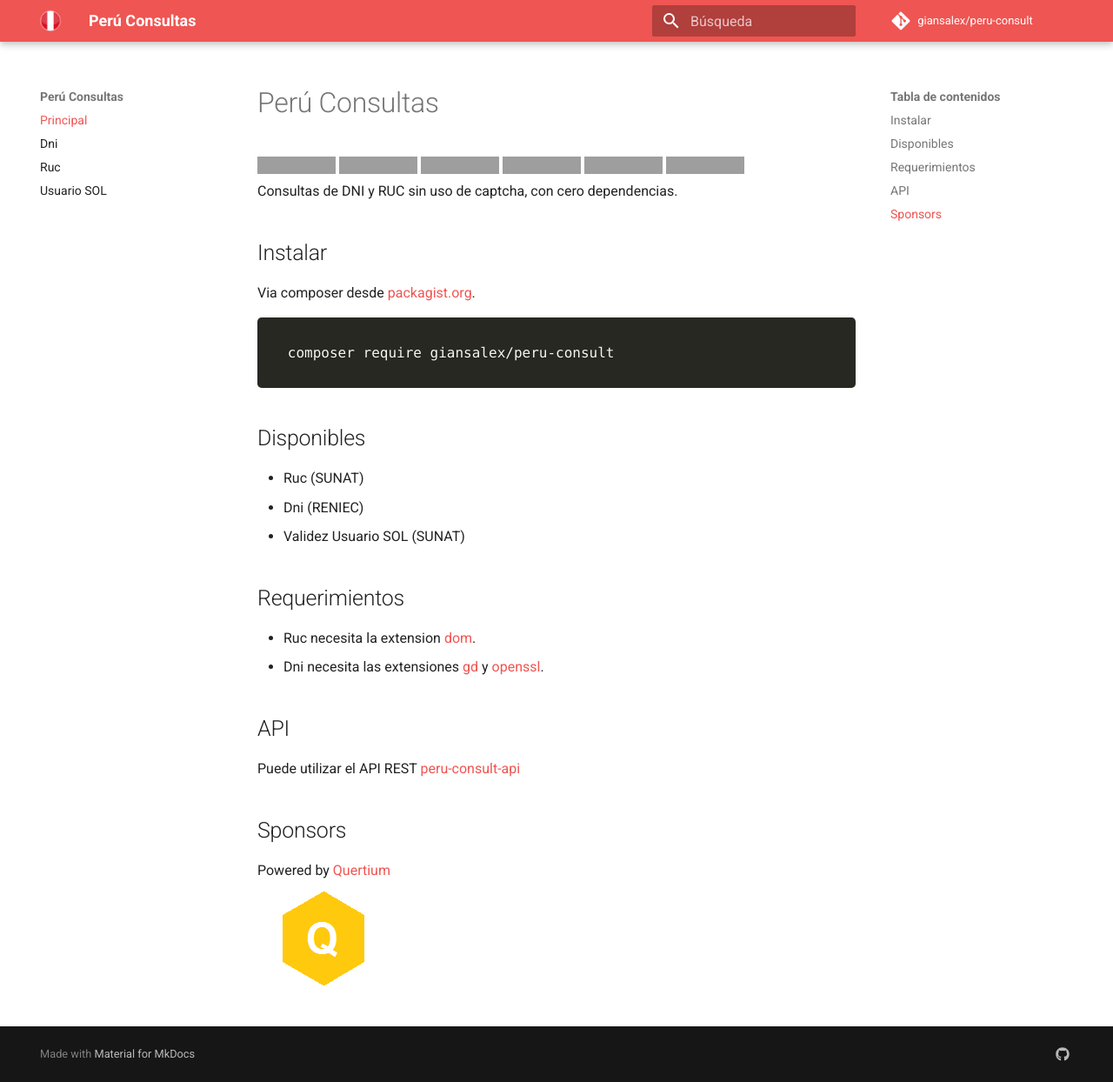
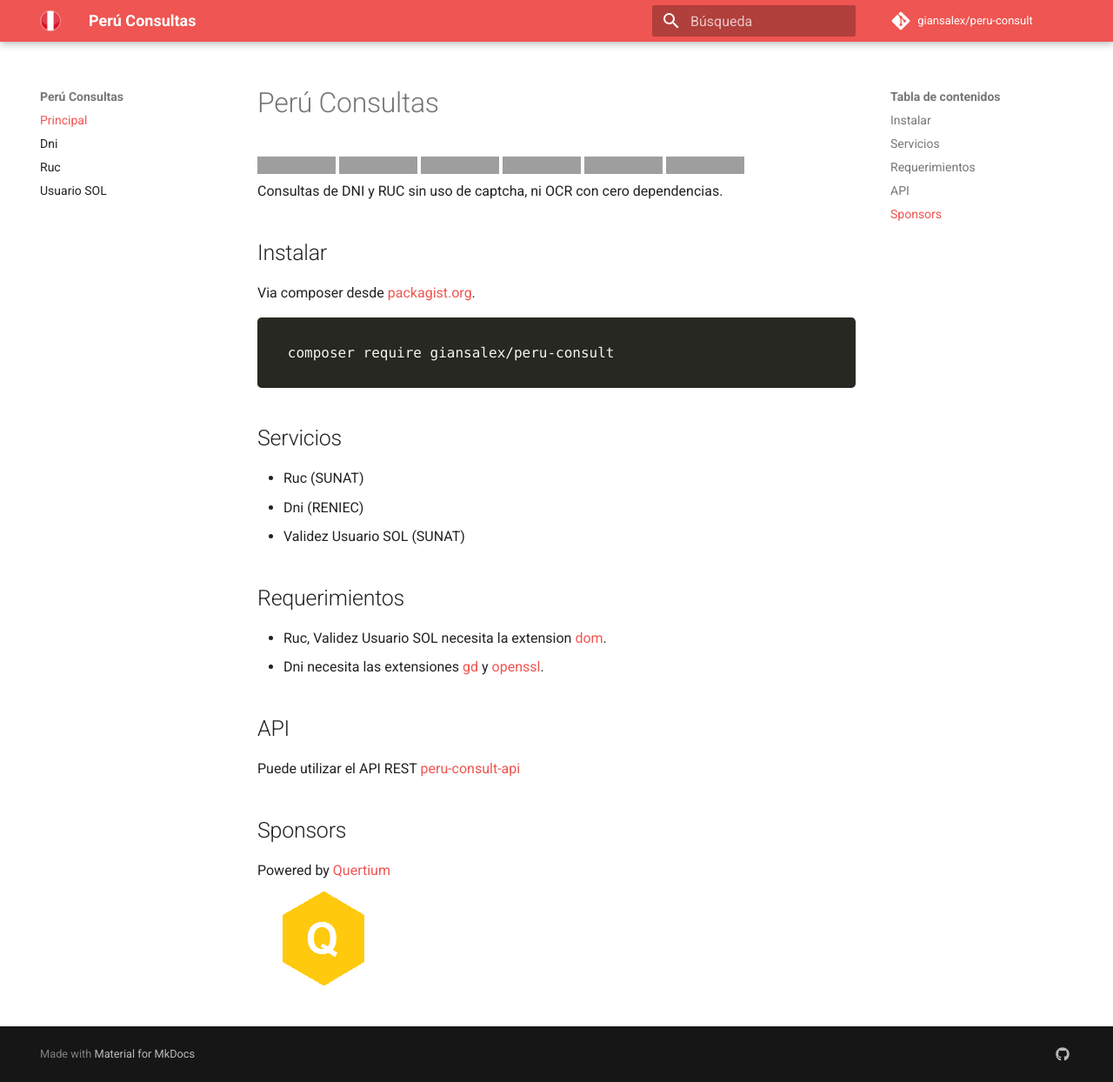
Before and after one commit to giansalex/peru-consult, an MkDocs documentation site: the page built from docs/index.md, in a window 1280 px wide and 1244 px high. Shown: the whole window at 87% size. Built offline with MkDocs 1.6.1 and Material for MkDocs 9.7.7, drawn with Linux system fonts in a browser that asks for light colours; nearby versions of some CDN libraries; comment, search, counter and statistics services are not loaded; old or Windows-style settings are respelled for this version of MkDocs; grey boxes are pictures that could not be loaded.

Commit message:
update list

````diff
--- a/docs/index.md
+++ b/docs/index.md
@@ -6,7 +6,7 @@
 [![Build Status](https://scrutinizer-ci.com/g/giansalex/peru-consult/badges/build.png?b=master)](https://scrutinizer-ci.com/g/giansalex/peru-consult/build-status/master)
 [![Maintainability](https://api.codeclimate.com/v1/badges/c307caea39f1101cbc5d/maintainability)](https://codeclimate.com/github/giansalex/peru-consult/maintainability)
 [![Packagist](https://img.shields.io/packagist/v/giansalex/peru-consult.svg?style=flat-square)](https://packagist.org/packages/giansalex/peru-consult)
-Consultas de DNI y RUC sin uso de captcha, con cero dependencias.
+Consultas de DNI y RUC sin uso de captcha, ni OCR con cero dependencias.
 
 Instalar
 --------
@@ -15,7 +15,7 @@ Via composer desde [packagist.org](https://packagist.org/packages/giansalex/peru
 composer require giansalex/peru-consult
 ```
 
-Disponibles
+Servicios
 ------------
 - Ruc (SUNAT)
 - Dni (RENIEC)
@@ -23,7 +23,7 @@ Disponibles
 
 Requerimientos
 ---------------
-- Ruc necesita la extension [dom](http://php.net/manual/es/book.dom.php).
+- Ruc, Validez Usuario SOL necesita la extension [dom](http://php.net/manual/es/book.dom.php).
 - Dni necesita las extensiones [gd](http://php.net/manual/es/image.installation.php) y [openssl](http://php.net/manual/es/openssl.installation.php).
 
 API
````
